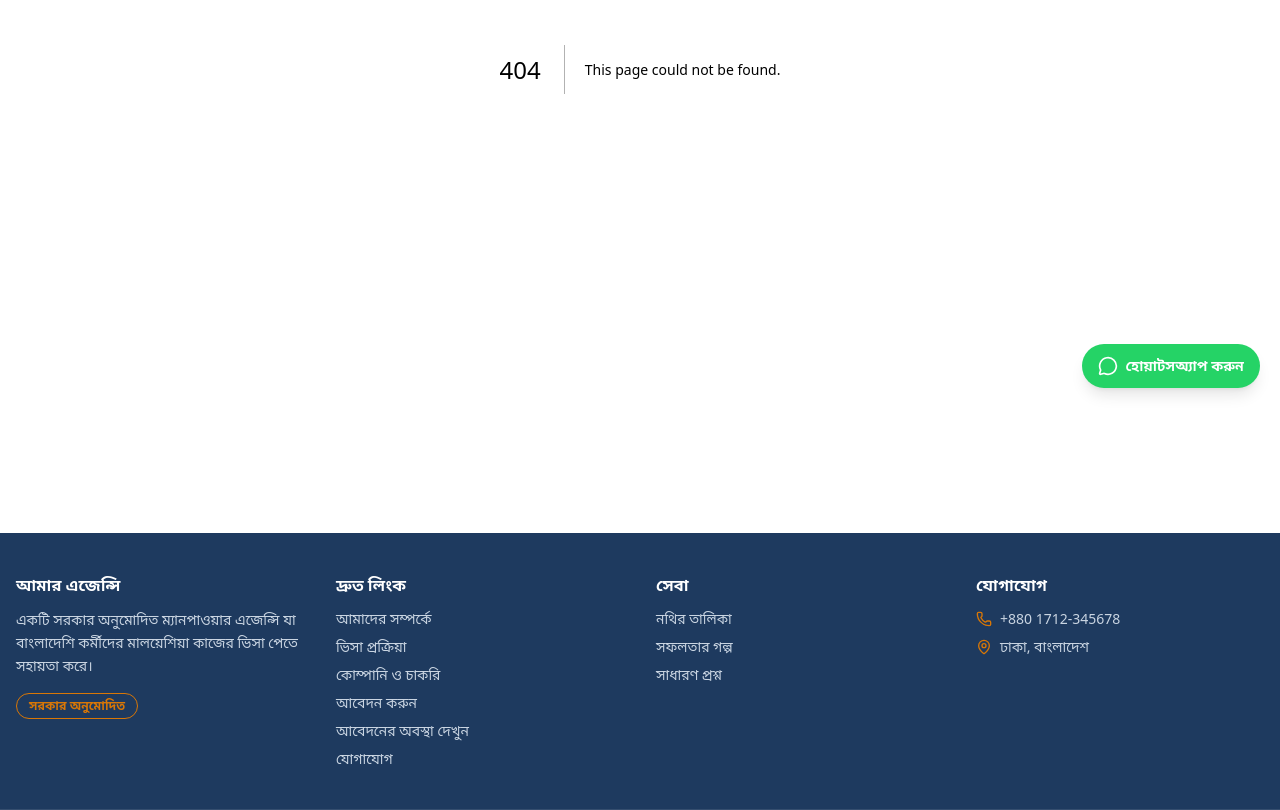
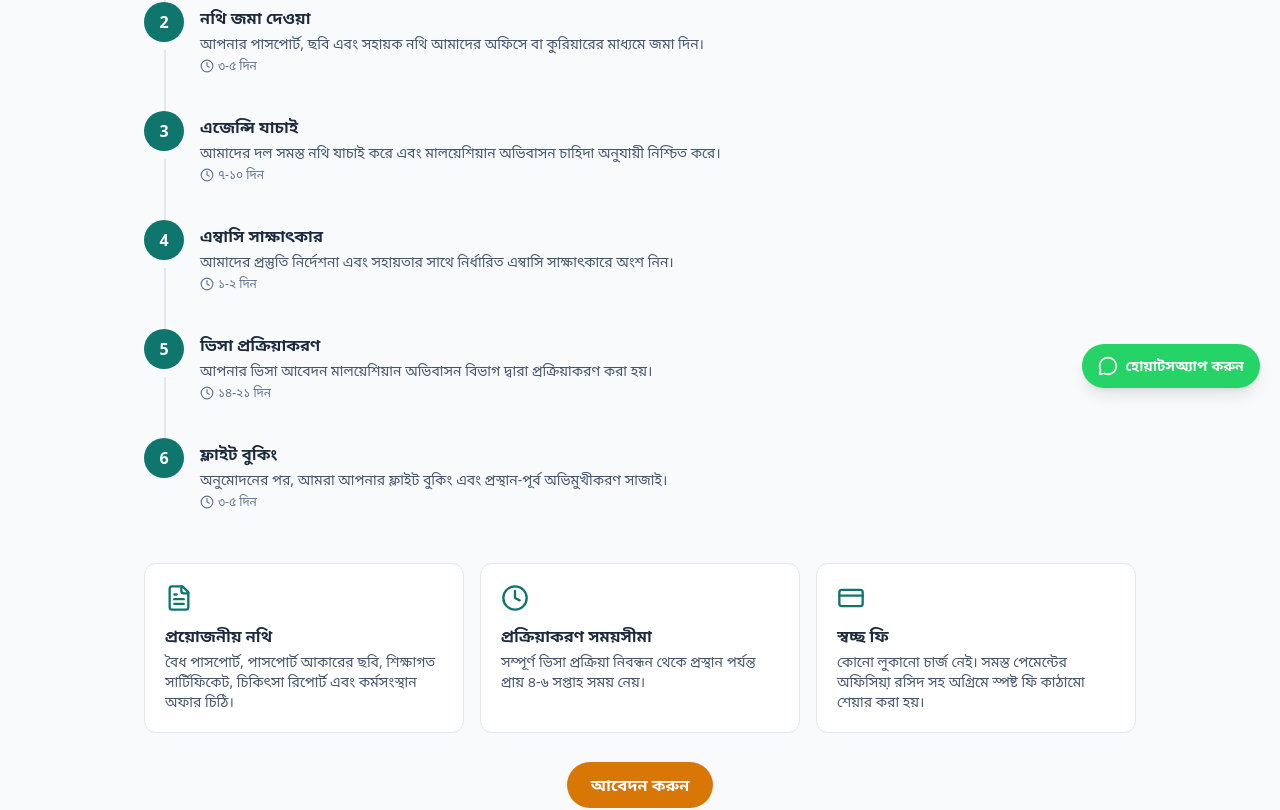
Before and after one commit to mehedi8430/malaysia-gateway, a Next.js app: page /process in a window 1280 px wide. Before the commit this address had no page. Shown: the part 392-1202 px from the top of the page. Built offline with nearby package versions, Linux system fonts and the light colour scheme.

Commit message:
feat: visa process page

```diff
--- /dev/null
+++ b/src/app/process/page.jsx
@@ -0,0 +1,62 @@
+"use client";
+import React from "react";
+import Link from "next/link";
+import { FileText, Clock, CreditCard, CheckCircle2 } from "lucide-react";
+import TrustBadge from "@/components/TrustBadge";
+import { useLanguage } from "@/hooks/useLanguage";
+import { PROCESS_STEPS } from "@/data/process-steps";
+
+export default function ProcessPage() {
+  const { t } = useLanguage();
+  return (
+    <div className="mx-auto max-w-5xl px-4 py-10">
+      <TrustBadge />
+      <h1 className="mt-4 text-3xl font-black text-slate-800">{t("process")}</h1>
+      <p className="mt-2 text-slate-600">{t("process_intro")}</p>
+
+      <ol className="mt-10 space-y-0">
+        {PROCESS_STEPS.map((step, i) => (
+          <li key={step.key} className="relative flex gap-4 pb-8 last:pb-0">
+            {i < PROCESS_STEPS.length - 1 && (
+              <span className="absolute left-5 top-12 h-[calc(100%-3rem)] w-0.5 bg-slate-200" />
+            )}
+            <span className="flex h-10 w-10 shrink-0 items-center justify-center rounded-full bg-primary text-white font-bold">
+              {i + 1}
+            </span>
+            <div className="pt-1">
+              <h3 className="font-semibold text-slate-800">{t(step.key)}</h3>
+              <p className="mt-1 text-sm text-slate-600">{t("process_step_desc_" + (i + 1))}</p>
+              <p className="mt-1 inline-flex items-center gap-1 text-xs text-slate-500">
+                <Clock className="h-3.5 w-3.5" /> {t(step.durationKey)}
+              </p>
+            </div>
+          </li>
+        ))}
+      </ol>
+
+      <section className="mt-12 grid gap-4 sm:grid-cols-3">
+        <div className="rounded-xl border border-slate-200 bg-white p-5">
+          <FileText className="h-7 w-7 text-primary" />
+          <h3 className="mt-3 font-bold">{t("required_docs")}</h3>
+          <p className="mt-1 text-sm text-slate-600">{t("required_docs_desc")}</p>
+        </div>
+        <div className="rounded-xl border border-slate-200 bg-white p-5">
+          <Clock className="h-7 w-7 text-primary" />
+          <h3 className="mt-3 font-bold">{t("timeline")}</h3>
+          <p className="mt-1 text-sm text-slate-600">{t("timeline_desc")}</p>
+        </div>
+        <div className="rounded-xl border border-slate-200 bg-white p-5">
+          <CreditCard className="h-7 w-7 text-primary" />
+          <h3 className="mt-3 font-bold">{t("fees")}</h3>
+          <p className="mt-1 text-sm text-slate-600">{t("fees_desc")}</p>
+        </div>
+      </section>
+
+      <div className="mt-10 text-center">
+        <Link href="/apply" className="rounded-full bg-gold px-6 py-3 font-bold text-white hover:opacity-90">
+          {t("apply")}
+        </Link>
+      </div>
+    </div>
+  );
+}
--- a/src/locales/bn.json
+++ b/src/locales/bn.json
@@ -34,5 +34,37 @@
   "sector_manufacturing": "উৎপাদন শিল্প",
   "sector_hospitality": "আতিথেয়তা খাত",
   "sector_construction": "নির্মাণ খাত",
-  "sector_logistics": "পরিবহন ও লজিস্টিক্স"
+  "sector_logistics": "পরিবহন ও লজিস্টিক্স",
+  "process_step1": "অনলাইন নিবন্ধন",
+  "process_step2": "নথি জমা দেওয়া",
+  "process_step3": "এজেন্সি যাচাই",
+  "process_step4": "এম্বাসি সাক্ষাৎকার",
+  "process_step5": "ভিসা প্রক্রিয়াকরণ",
+  "process_step6": "ফ্লাইট বুকিং",
+  "duration_step1": "১ দিন",
+  "duration_step2": "৩-৫ দিন",
+  "duration_step3": "৭-১০ দিন",
+  "duration_step4": "১-২ দিন",
+  "duration_step5": "১৪-২১ দিন",
+  "duration_step6": "৩-৫ দিন",
+  "process_intro": "আপনার মালয়েশিয়া কাজের ভিসা পেতে আমাদের সহজ ৬-ধাপের প্রক্রিয়া অনুসরণ করুন। আমরা সমস্ত কাগজপত্র পরিচালনা করি এবং প্রতিটি ধাপে আপনাকে নির্দেশনা দিই।",
+  "process_step_desc_1": "আপনার মৌলিক তথ্য দিয়ে অনলাইন আবেদন ফর্ম পূরণ করুন এবং প্রয়োজনীয় নথি আপলোড করুন।",
+  "process_step_desc_2": "আপনার পাসপোর্ট, ছবি এবং সহায়ক নথি আমাদের অফিসে বা কুরিয়ারের মাধ্যমে জমা দিন।",
+  "process_step_desc_3": "আমাদের দল সমস্ত নথি যাচাই করে এবং মালয়েশিয়ান অভিবাসন চাহিদা অনুযায়ী নিশ্চিত করে।",
+  "process_step_desc_4": "আমাদের প্রস্তুতি নির্দেশনা এবং সহায়তার সাথে নির্ধারিত এম্বাসি সাক্ষাৎকারে অংশ নিন।",
+  "process_step_desc_5": "আপনার ভিসা আবেদন মালয়েশিয়ান অভিবাসন বিভাগ দ্বারা প্রক্রিয়াকরণ করা হয়।",
+  "process_step_desc_6": "অনুমোদনের পর, আমরা আপনার ফ্লাইট বুকিং এবং প্রস্থান-পূর্ব অভিমুখীকরণ সাজাই।",
+  "required_docs": "প্রয়োজনীয় নথি",
+  "required_docs_desc": "বৈধ পাসপোর্ট, পাসপোর্ট আকারের ছবি, শিক্ষাগত সার্টিফিকেট, চিকিৎসা রিপোর্ট এবং কর্মসংস্থান অফার চিঠি।",
+  "timeline": "প্রক্রিয়াকরণ সময়সীমা",
+  "timeline_desc": "সম্পূর্ণ ভিসা প্রক্রিয়া নিবন্ধন থেকে প্রস্থান পর্যন্ত প্রায় ৪-৬ সপ্তাহ সময় নেয়।",
+  "fees": "স্বচ্ছ ফি",
+  "fees_desc": "কোনো লুকানো চার্জ নেই। সমস্ত পেমেন্টের অফিসিয়া় রসিদ সহ অগ্রিমে স্পষ্ট ফি কাঠামো শেয়ার করা হয়।",
+  "stage_application_received": "আবেদন গৃহীত হয়েছে",
+  "stage_documents_review": "নথি পর্যালোচনাধীন",
+  "stage_interview": "সাক্ষাৎকার নির্ধারিত",
+  "stage_visa_processing": "ভিসা প্রক্রিয়াকরণ",
+  "stage_visa_approved": "ভিসা অনুমোদিত",
+  "stage_flight_scheduled": "ফ্লাইট নির্ধারিত",
+  "stage_departed": "প্রস্থানকারী"
 }
--- a/src/locales/en.json
+++ b/src/locales/en.json
@@ -34,5 +34,37 @@
   "sector_manufacturing": "Manufacturing Sector",
   "sector_hospitality": "Hospitality Sector",
   "sector_construction": "Construction Sector",
-  "sector_logistics": "Logistics Sector"
+  "sector_logistics": "Logistics Sector",
+  "process_step1": "Online Registration",
+  "process_step2": "Document Submission",
+  "process_step3": "Agency Verification",
+  "process_step4": "Embassy Interview",
+  "process_step5": "Visa Processing",
+  "process_step6": "Flight Booking",
+  "duration_step1": "1 day",
+  "duration_step2": "3-5 days",
+  "duration_step3": "7-10 days",
+  "duration_step4": "1-2 days",
+  "duration_step5": "14-21 days",
+  "duration_step6": "3-5 days",
+  "process_intro": "Follow our simple 6-step process to obtain your Malaysia work visa. We handle all paperwork and guide you at every stage.",
+  "process_step_desc_1": "Fill out the online application form with your basic information and upload required documents.",
+  "process_step_desc_2": "Submit your passport, photographs, and supporting documents to our office or via courier.",
+  "process_step_desc_3": "Our team verifies all documents and ensures compliance with Malaysian immigration requirements.",
+  "process_step_desc_4": "Attend the scheduled embassy interview with our preparation guidance and support.",
+  "process_step_desc_5": "Your visa application is processed by the Malaysian immigration department.",
+  "process_step_desc_6": "Once approved, we arrange your flight booking and pre-departure orientation.",
+  "required_docs": "Required Documents",
+  "required_docs_desc": "Valid passport, passport-size photos, educational certificates, medical reports, and employment offer letter.",
+  "timeline": "Processing Timeline",
+  "timeline_desc": "The complete visa process takes approximately 4-6 weeks from registration to departure.",
+  "fees": "Transparent Fees",
+  "fees_desc": "No hidden charges. Clear fee structure shared upfront with official receipts for all payments.",
+  "stage_application_received": "Application Received",
+  "stage_documents_review": "Documents Under Review",
+  "stage_interview": "Interview Scheduled",
+  "stage_visa_processing": "Visa Processing",
+  "stage_visa_approved": "Visa Approved",
+  "stage_flight_scheduled": "Flight Scheduled",
+  "stage_departed": "Departed"
 }
```
Also changed, not shown: 1 other file (tests, documents, lock files or other folders).
